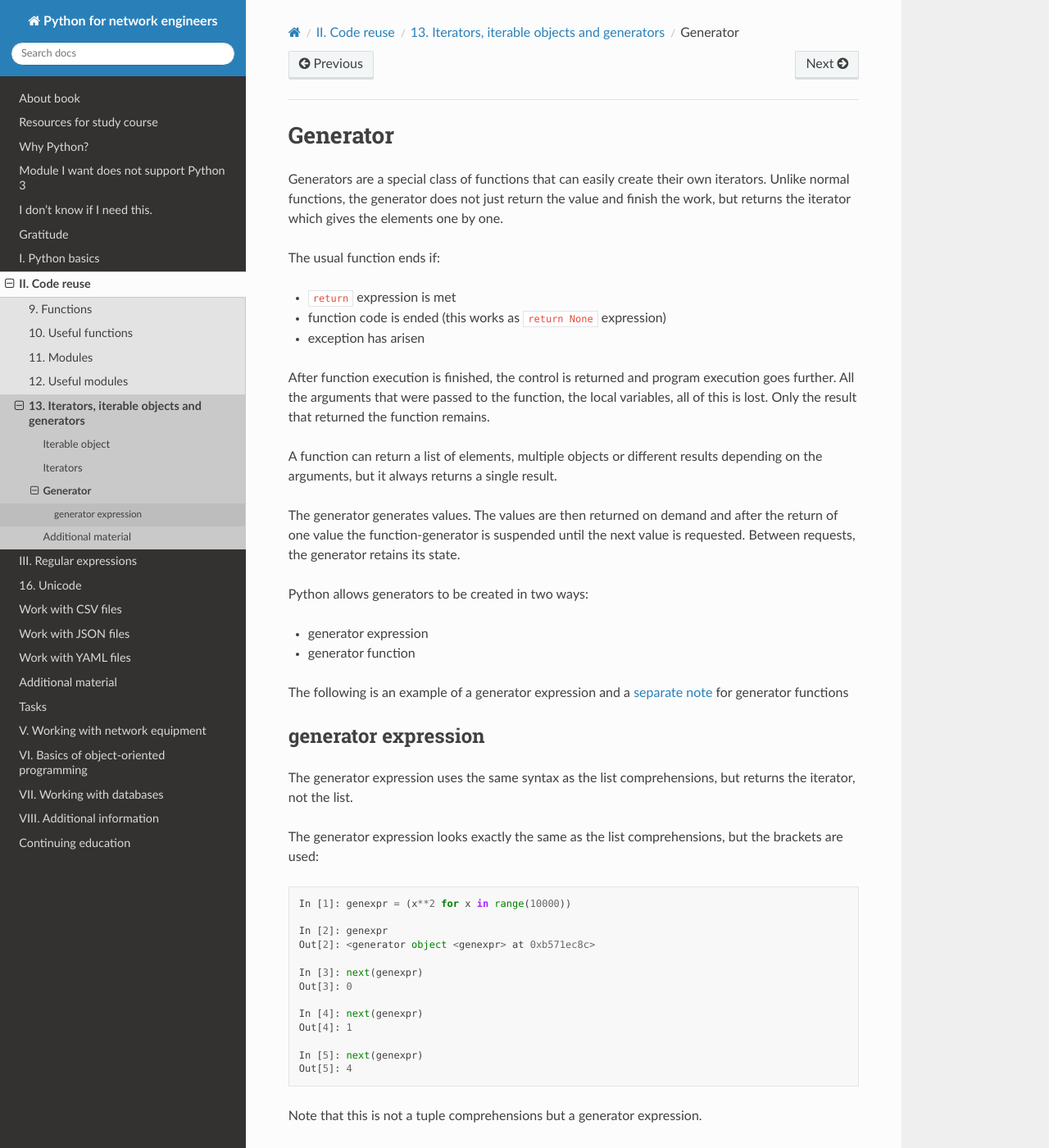
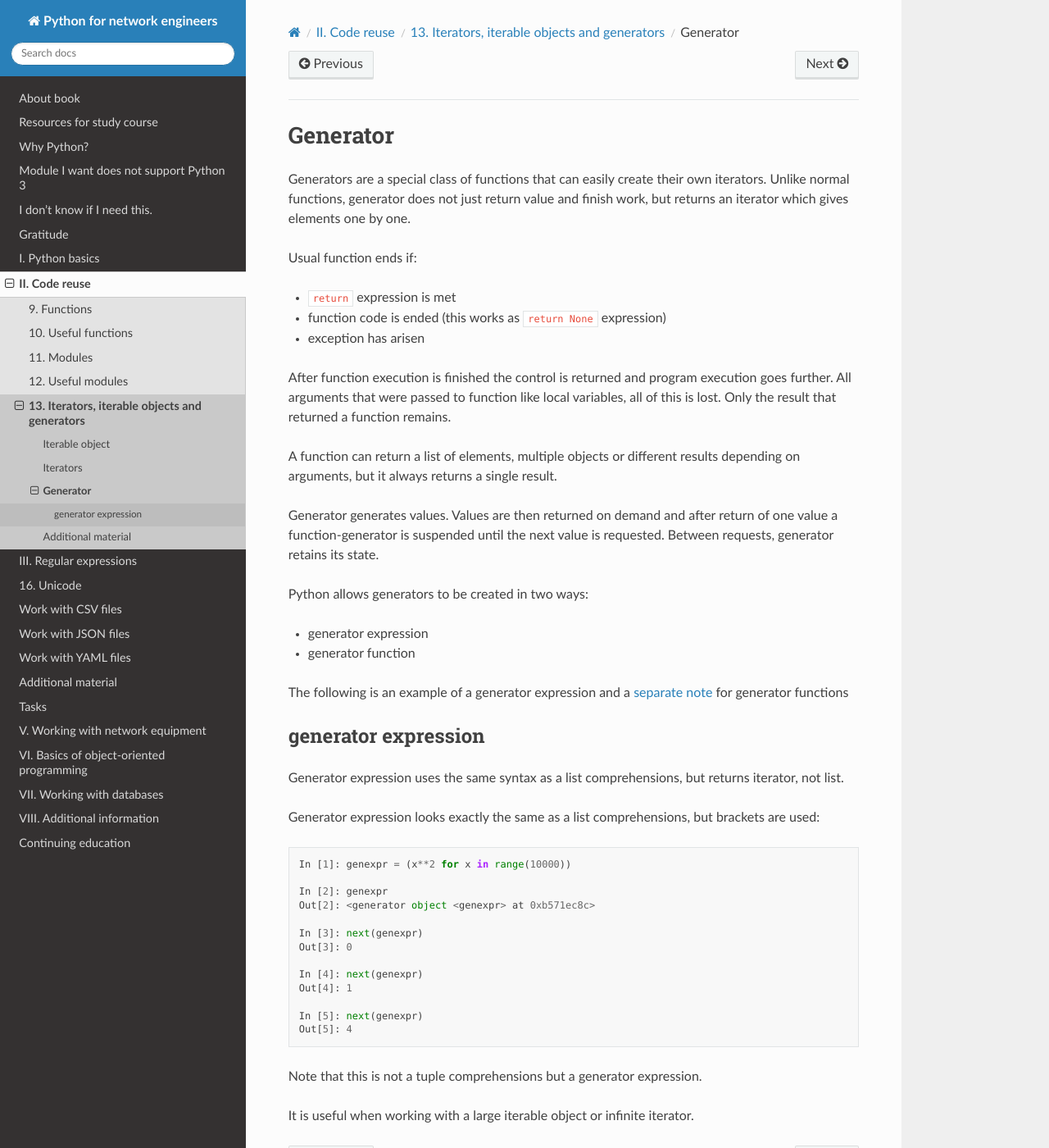
Before and after one commit to natenka/pyneng-book-en, a Sphinx documentation site: the page built from docs/source/book/13_iterator_generator/generator.rst, in a window 1280 px wide and 1400 px high. Shown: the whole window at 82% size. Built offline with Sphinx 7.4.7 and the Read the Docs theme 2.0.0, drawn with Linux system fonts in a browser that asks for light colours; pages that are not in the unit, such as notebooks, are missing from menus.

Commit message:
Update generator.rst

```diff
--- a/docs/source/book/13_iterator_generator/generator.rst
+++ b/docs/source/book/13_iterator_generator/generator.rst
@@ -1,19 +1,19 @@
 Generator
 ---------------------
 
-Generators are a special class of functions that can easily create their own iterators. Unlike normal functions, the generator does not just return the value and finish the work, but returns the iterator which gives the elements one by one.
+Generators are a special class of functions that can easily create their own iterators. Unlike normal functions, generator does not just return value and finish work, but returns an iterator which gives elements one by one.
 
-The usual function ends if:
+Usual function ends if:
 
 * ``return`` expression is met
 * function code is ended (this works as ``return None`` expression)
 * exception has arisen
 
-After function execution is finished, the control is returned and program execution goes further. All the arguments that were passed to the function, the local variables, all of this is lost. Only the result that returned the function remains.
+After function execution is finished the control is returned and program execution goes further. All arguments that were passed to function like local variables, all of this is lost. Only the result that returned a function remains.
 
-A function can return a list of elements, multiple objects or different results depending on the arguments, but it always returns a single result.
+A function can return a list of elements, multiple objects or different results depending on arguments, but it always returns a single result.
 
-The generator generates values. The values are then returned on demand and after the return of one value the function-generator is suspended until the next value is requested. Between requests, the generator retains its state.
+Generator generates values. Values are then returned on demand and after return of one value a function-generator is suspended until the next value is requested. Between requests, generator retains its state.
 
 Python allows generators to be created in two ways:
 
@@ -26,9 +26,9 @@
 generator expression
 ~~~~~~~~~~~~~~~~~~~~~~~~~~~~~~~~~~~~~~~~~~~~~
 
-The generator expression uses the same syntax as the list comprehensions, but returns the iterator, not the list.
+Generator expression uses the same syntax as a list comprehensions, but returns iterator, not list.
 
-The generator expression looks exactly the same as the list comprehensions, but the brackets are used:
+Generator expression looks exactly the same as a list comprehensions, but brackets are used:
 
 .. code:: python
 
```
